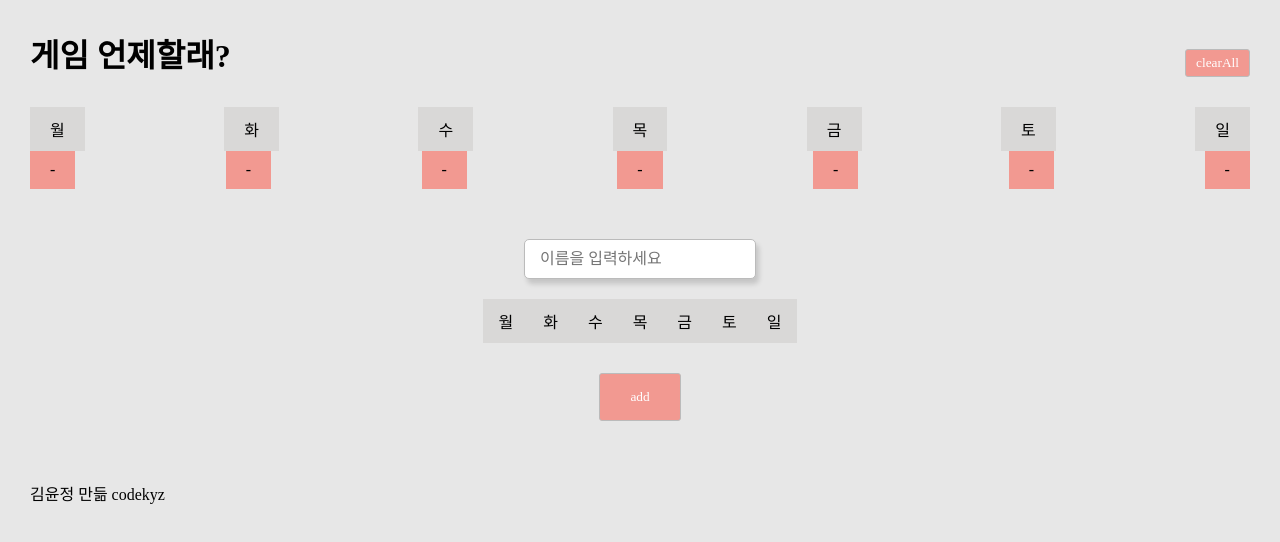
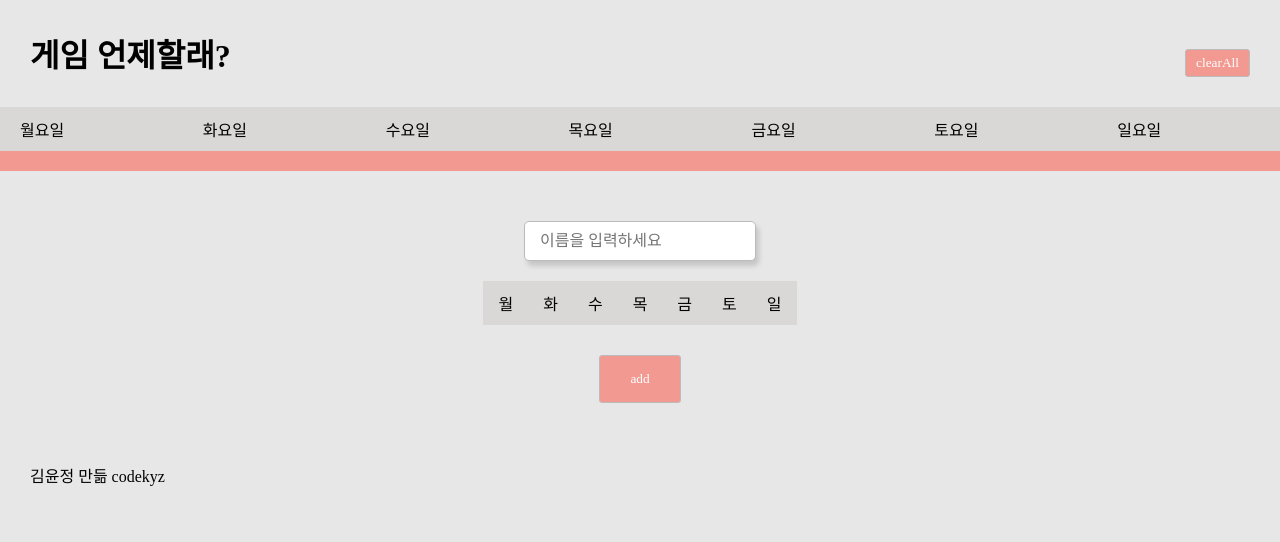
Before and after one commit to codekyz/lets-game, a Vue app: page / in a window 1280 px wide. Shown: the top 542 px of the page. Built offline with nearby package versions, Linux system fonts and the light colour scheme; a web font is replaced by a local one.

Commit message:
:bug: Fix css
Fix css

```diff
--- a/src/App.vue
+++ b/src/App.vue
@@ -75,13 +75,13 @@ export default {
   },
 
   created: function() {
-    this.monUser.push('-');
-    this.tueUser.push('-');
-    this.wedUser.push('-');
-    this.thuUser.push('-');
-    this.friUser.push('-');
-    this.satUser.push('-');
-    this.sunUser.push('-');
+    // this.monUser.push('-');
+    // this.tueUser.push('-');
+    // this.wedUser.push('-');
+    // this.thuUser.push('-');
+    // this.friUser.push('-');
+    // this.satUser.push('-');
+    // this.sunUser.push('-');
 
   },
 
--- a/src/components/LetsList.vue
+++ b/src/components/LetsList.vue
@@ -1,56 +1,56 @@
 <template>
   <section class="list">
     <ul class="listHeader">
-      <li>월</li>
-      <li>화</li>
-      <li>수</li>
-      <li>목</li>
-      <li>금</li>
-      <li>토</li>
-      <li>일</li>
+      <li>월요일</li>
+      <li>화요일</li>
+      <li>수요일</li>
+      <li>목요일</li>
+      <li>금요일</li>
+      <li>토요일</li>
+      <li>일요일</li>
     </ul>
 
     <div class="listUser">
       <ul>
         <li v-for="user in monUserList"
           v-bind:key="user">
-          {{ user ? user : no }}
+          {{ user }}
         </li>
       </ul>
       <ul>
         <li v-for="user in tueUserList"
           v-bind:key="user">
-          {{ user ? user : no }}
+          {{ user }}
         </li>
       </ul>
       <ul>
         <li v-for="user in wedUserList"
           v-bind:key="user">
-          {{ user ? user : no }}
+          {{ user }}
         </li>
       </ul>
       <ul>
         <li v-for="user in thuUserList"
           v-bind:key="user">
-          {{ user ? user : no }}
+          {{ user }}
         </li>
       </ul>
       <ul>
         <li v-for="user in friUserList"
           v-bind:key="user">
-          {{ user ? user : no }}
+          {{ user }}
         </li>
       </ul>
       <ul>
         <li v-for="user in satUserList"
           v-bind:key="user">
-          {{ user ? user : no }}
+          {{ user }}
         </li>
       </ul>
       <ul>
         <li v-for="user in sunUserList"
           v-bind:key="user">
-          {{ user ? user : no }}
+          {{ user }}
         </li>
       </ul>
     </div>
@@ -85,26 +85,25 @@ ul {
 
 .listHeader {
   display: flex;
-  justify-content: space-between;
-  margin-left: 30px;
-  margin-right: 30px;
 }
 
 .listHeader li {
+  flex: 1 1 0;
   padding: 10px 20px;
   background-color: #D9D8D7;
+  box-sizing: border-box;
 }
 
 .listUser {
   display: flex;
-  justify-content: space-between;
-  margin-left: 30px;
-  margin-right: 30px;
 }
 
-.listUser ul li {
+
+.listUser ul {
+  flex: 1 1 0;
   padding: 10px 20px;
   background-color: #F29991;
+  box-sizing: border-box;
 }
 
 </style>
```
Also changed, not shown: 7 other files (tests, documents, lock files or other folders).
